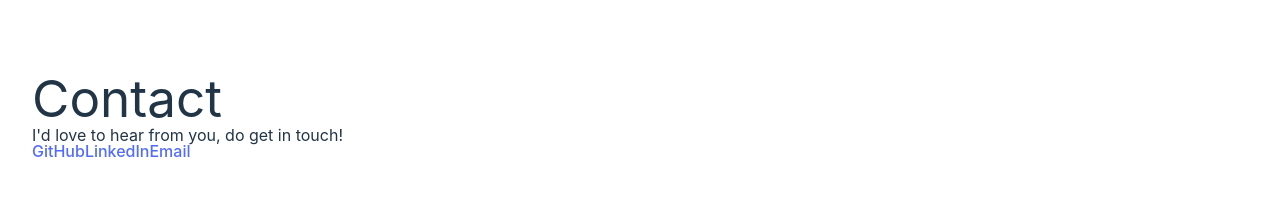
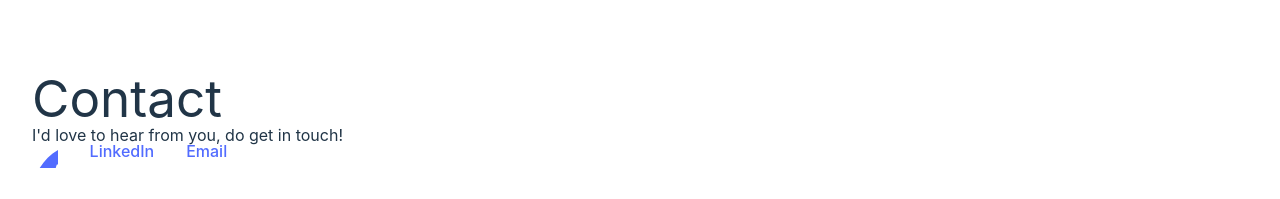
Before and after one commit to jasonHYLam/personal-portfolio-v2, a React (Vite) app: page / in a window 1280 px wide. Shown: the part 2914-3113 px from the top of the page. Built offline with nearby package versions, Linux system fonts and the light colour scheme.

Commit message:
Apply flex to contacts and gap to links

```diff
--- a/src/App.jsx
+++ b/src/App.jsx
@@ -1,5 +1,5 @@
 import "./App.css";
-import { Contact } from "./components/Contact";
+import { Contact } from "./components/contact/Contact";
 import { Introduction } from "./components/introduction/Introduction";
 import { TechStack } from "./components/techStack/TechStack";
 import { ProjectsList } from "./components/projects/ProjectsList";
--- a/src/components/Contact.jsx
+++ /dev/null
@@ -1,21 +0,0 @@
-import { EMAIL } from "../helpers/constants";
-export function Contact() {
-  return (
-    <>
-      <section>
-        <h1>Contact</h1>
-        <p>I'd love to hear from you, do get in touch!</p>
-        <a href="https://github.com/jasonHYLam" target="_blank">
-          GitHub
-        </a>
-        <a
-          href="https://www.linkedin.com/in/jason-lam-855681194/"
-          target="_blank"
-        >
-          LinkedIn
-        </a>
-        <a href={`mailto:${EMAIL}`}>Email</a>
-      </section>
-    </>
-  );
-}
--- /dev/null
+++ b/src/components/contact/Contact.jsx
@@ -0,0 +1,25 @@
+import styles from "./contact.module.css";
+import { EMAIL } from "../../helpers/constants";
+import { GithubIcon } from "../icons/GithubIcon";
+export function Contact() {
+  return (
+    <>
+      <section>
+        <h1>Contact</h1>
+        <p>I'd love to hear from you, do get in touch!</p>
+        <section className={styles.links}>
+          <a href="https://github.com/jasonHYLam" target="_blank">
+            <GithubIcon />
+          </a>
+          <a
+            href="https://www.linkedin.com/in/jason-lam-855681194/"
+            target="_blank"
+          >
+            LinkedIn
+          </a>
+          <a href={`mailto:${EMAIL}`}>Email</a>
+        </section>
+      </section>
+    </>
+  );
+}
--- /dev/null
+++ b/src/components/contact/contact.module.css
@@ -0,0 +1,4 @@
+.links {
+  display: flex;
+  gap: 2rem;
+}
--- a/src/components/icons/GithubIcon.jsx
+++ b/src/components/icons/GithubIcon.jsx
@@ -1,10 +1,23 @@
+import styles from "./icon.module.css";
 export function GithubIcon() {
-  <svg width="98" height="96" xmlns="http://www.w3.org/2000/svg">
+  return (
+    <>
+      <div>
+        <svg
+          // width="98"
+          // height="96"
+          className={styles.icon}
+          xmlns="http://www.w3.org/2000/svg"
+          viewBox="0 0 24 24"
+        >
           <path
             fill-rule="evenodd"
             clip-rule="evenodd"
             d="M48.854 0C21.839 0 0 22 0 49.217c0 21.756 13.993 40.172 33.405 46.69 2.427.49 3.316-1.059 3.316-2.362 0-1.141-.08-5.052-.08-9.127-13.59 2.934-16.42-5.867-16.42-5.867-2.184-5.704-5.42-7.17-5.42-7.17-4.448-3.015.324-3.015.324-3.015 4.934.326 7.523 5.052 7.523 5.052 4.367 7.496 11.404 5.378 14.235 4.074.404-3.178 1.699-5.378 3.074-6.6-10.839-1.141-22.243-5.378-22.243-24.283 0-5.378 1.94-9.778 5.014-13.2-.485-1.222-2.184-6.275.486-13.038 0 0 4.125-1.304 13.426 5.052a46.97 46.97 0 0 1 12.214-1.63c4.125 0 8.33.571 12.213 1.63 9.302-6.356 13.427-5.052 13.427-5.052 2.67 6.763.97 11.816.485 13.038 3.155 3.422 5.015 7.822 5.015 13.2 0 18.905-11.404 23.06-22.324 24.283 1.78 1.548 3.316 4.481 3.316 9.126 0 6.6-.08 11.897-.08 13.526 0 1.304.89 2.853 3.316 2.364 19.412-6.52 33.405-24.935 33.405-46.691C97.707 22 75.788 0 48.854 0z"
             fill="currentColor"
           />
-  </svg>;
+        </svg>
+      </div>
+    </>
+  );
 }
--- a/src/components/icons/icon.module.css
+++ b/src/components/icons/icon.module.css
@@ -1,3 +1,4 @@
 .icon {
   height: 1.6rem;
+  width: 1.6rem;
   }
```
Lines whose indentation alone changed are shown as unchanged.
